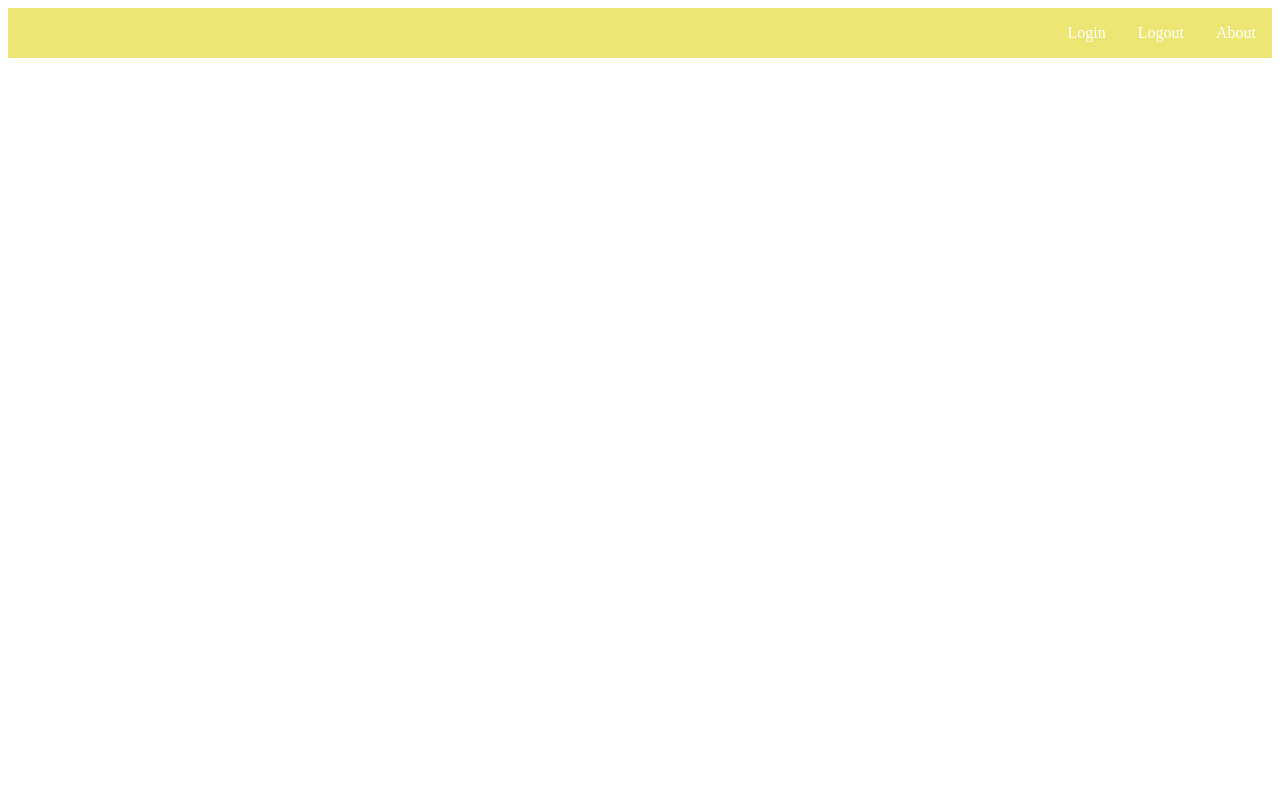
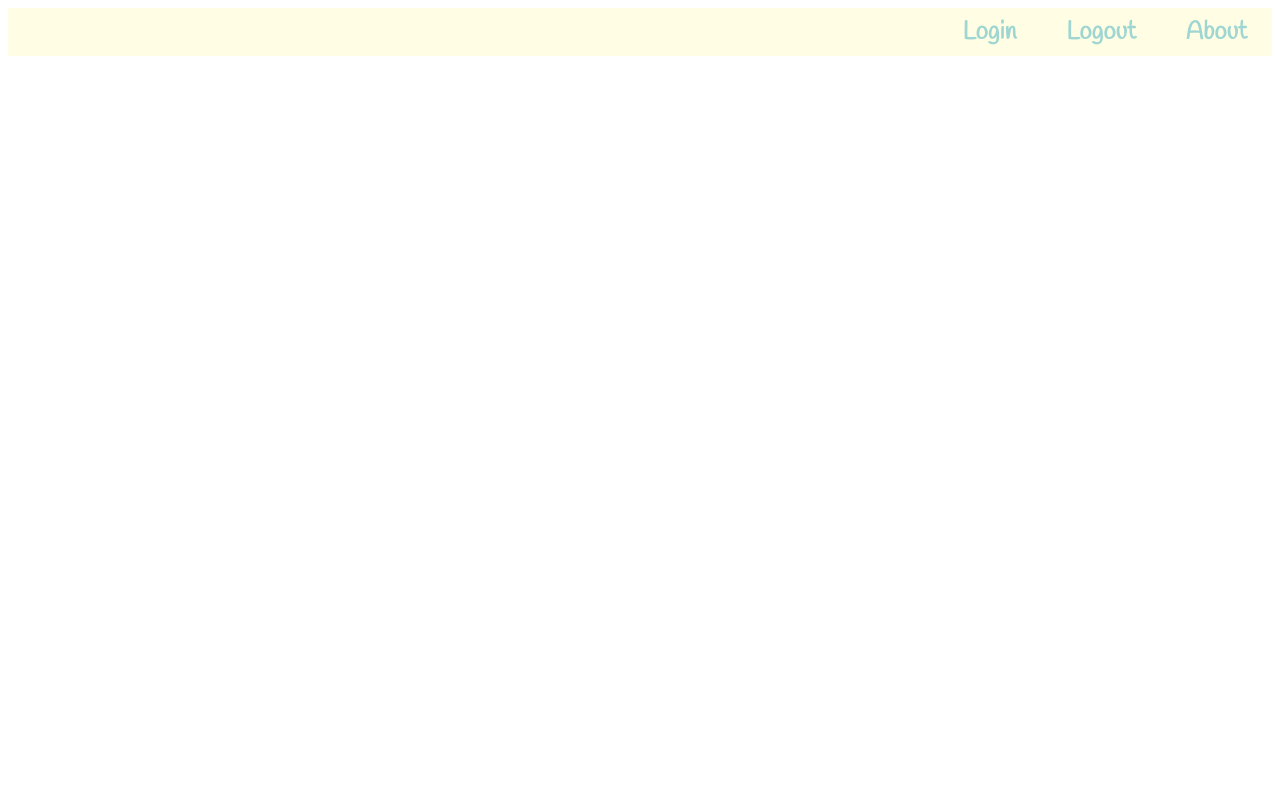
Before and after one commit to Simarra/django-flantastic, a Django app: template flantastic/templates/flantastic/base.html in a window 1280 px wide. Run offline with Django 3.2, Linux system fonts and the light colour scheme; the template is opened without the code that fills it, so the values that code supplies are empty.

Commit message:
Add some peps! fonts and colors begin

```diff
--- a/flantastic/serializers.py
+++ b/flantastic/serializers.py
@@ -39,6 +39,7 @@ def _update_dict_unsing_qset(dict_json: dict, q_set: QuerySet) -> dict:
         else:
             dict_json = _update_dict_features(dict_json, idx, None)
 
+    del(dict_json_copy)
     return dict_json
 
 
--- a/flantastic/static/flantastic/css/headerbar.css
+++ b/flantastic/static/flantastic/css/headerbar.css
@@ -1,7 +1,7 @@
 .navigation {
     list-style: none;
     margin: 0;
-    background: #EDE574;
+    background: var(--main-bg-color);
     /*     display: -webkit-box;
     display: -moz-box;
     display: -ms-flexbox;
@@ -13,8 +13,13 @@
 .navigation a {
     text-decoration: none;
     display: block;
-    padding: 1em;
-    color: white;
+    padding-left: 1em;
+    padding-right: 1em;
+    padding-top: 0.3em;
+    padding-bottom: 0.3em;
+    color: var(--font-color);
+    font-weight: bold;
+    font-size: 25px;
 }
 
 .navigation a:hover {
--- a/flantastic/static/flantastic/css/sidemenu.css
+++ b/flantastic/static/flantastic/css/sidemenu.css
@@ -12,7 +12,7 @@
      top: 0;
      /* Stay at the top */
      left: 0;
-     background-color: #EDE574;
+     background-color: var(--main-bg-color);
      /* Black*/
      overflow-x: hidden;
      /* Disable horizontal scroll */
@@ -116,12 +116,12 @@
  }
 
  .rating label:last-child .icon {
-     color: #000;
+     color: #8B7A5E;
  }
 
  .rating:not(:hover) label input:checked~.icon,
  .rating:hover label:hover input~.icon {
-     color: #09f;
+     color: #9FD6D2;
  }
 
  .rating label input:focus:not(:checked)~.icon:last-child {
--- a/flantastic/static/flantastic/css/style.css
+++ b/flantastic/static/flantastic/css/style.css
@@ -0,0 +1,11 @@
+/* https://www.colourlovers.com/palette/57650/She_Sells_Seashells. */
+
+:root {
+    --main-bg-color: #FFFEE4;
+    --font-color: #9FD6D2;
+    --font-style: 'Handlee', cursive;
+}
+
+body {
+    font-family: var(--font-style);
+}
--- a/flantastic/templates/flantastic/base.html
+++ b/flantastic/templates/flantastic/base.html
@@ -1,3 +1,7 @@
+{% load static %}
+    <link rel="stylesheet" href="{% static "flantastic/css/style.css" %}">
+<link href="https://fonts.googleapis.com/css?family=Handlee&display=swap" rel="stylesheet">
+
     {% include "flantastic/headerbar.html"%}
 
     {% block extra_assets %}
```
Also changed, not shown: flantastic/static/flantastic/css/mapstyle.css (+8 -0 lines).
